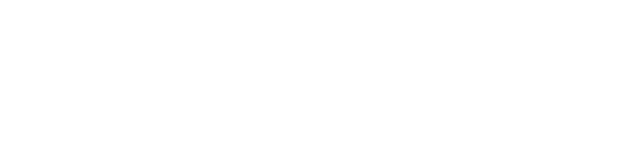
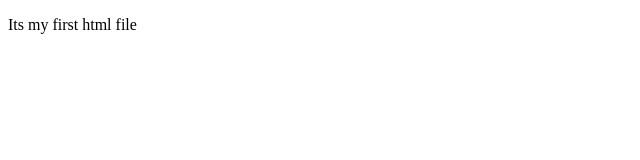
Before and after one commit to jaga-2006/JagaGit_Demo, a plain HTML site: page text.html in a window 1280 px wide. Shown: the whole page, without its empty margins (0-640 px from the left). Drawn offline with Linux system fonts and the light colour scheme.

Commit message:
Added html file

```diff
--- a/text.html
+++ b/text.html
@@ -6,6 +6,6 @@
     <title>Document</title>
 </head>
 <body>
-
+    <p>Its my first html file</p>
 </body>
 </html>
```
